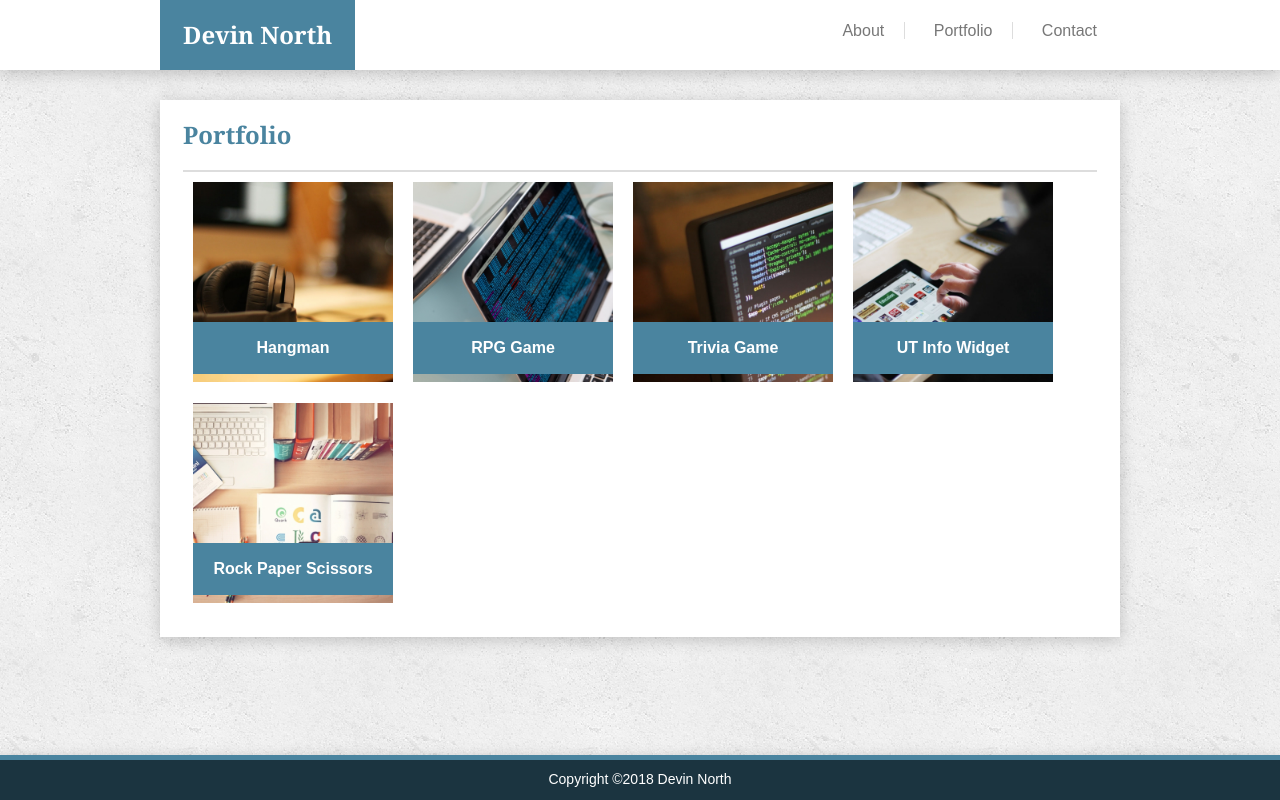
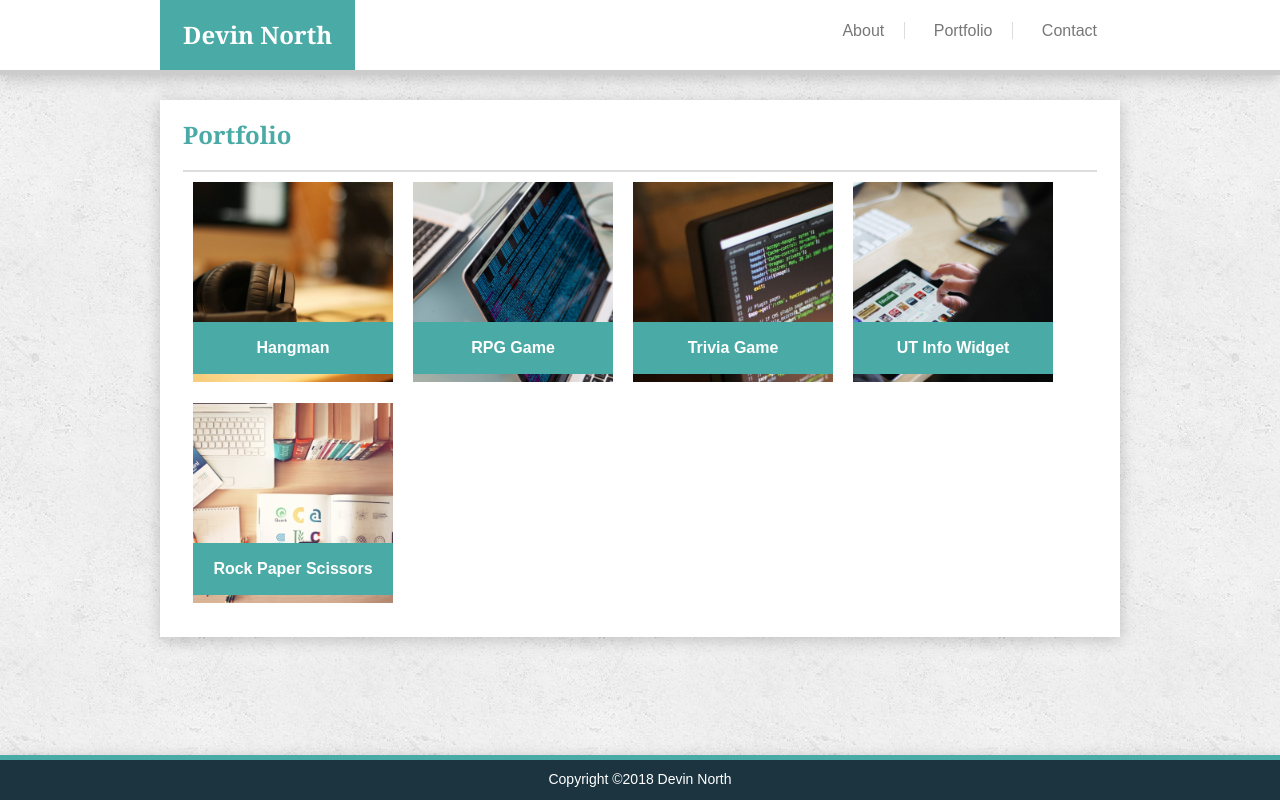
Before and after one commit to dvnnorth/Basic-Portfolio, a plain HTML site: page portfolio.html in a window 1280 px wide. Drawn offline with Linux system fonts and the light colour scheme.

Commit message:
Made a few more style tweaks, changed the colors back to the spec from the assignment prompt.

```diff
--- a/assets/css/style.css
+++ b/assets/css/style.css
@@ -2,7 +2,7 @@
 
 -- Replaced the sand color with white --
 
-#4a849f  #1b3440  #b4d6c6  #ffffff  #f2845c */
+#4aaaa5  #1b3440  #b4d6c6  #ffffff  #f2845c */
 
 * {
     box-sizing: border-box;
@@ -28,7 +28,7 @@ a:hover {
 }
 
 header, #nameBox {
-    color: #4a849f;
+    color: #4aaaa5;
     font-family: Georgia, 'Times New Roman', Times, serif;
     font-weight: bold;
 }
@@ -57,7 +57,7 @@ textarea {
 }
 
 .submitButton {
-    background-color: #4a849f;
+    background-color: #4aaaa5;
     color: #fff;
     padding: 10px;
     border: 0px;
@@ -87,7 +87,7 @@ textarea {
     text-align: center;
     font-size: 16px;
     font-weight: bold;
-    background-color: #4a849f;
+    background-color: #4aaaa5;
     top: 140px;
 }
 
@@ -98,11 +98,12 @@ textarea {
 
 #navBarTop {
     width: 100%;
-    height: 70px;
+    height: 75px;
     background: #fff;
     position: fixed;
     top: 0px;
     z-index: 2;
+    border-bottom: 5px solid #ccc;
     box-shadow: 0px 3px 15px rgba(0,0,0,0.2);
 }
 
@@ -120,7 +121,7 @@ textarea {
 #nameBox {
     float: left;
     padding: 23px;
-    background-color: #4a849f;
+    background-color: #4aaaa5;
     color: #fff;
 }
 
@@ -139,6 +140,7 @@ textarea {
     margin: 100px auto;
     position: relative;
     background-color: #ffffff;
+    /* border: 5px solid #ddd; I know its part of the spec, but the shadow just looks way better imo */
     box-shadow: 0px 3px 15px rgba(0,0,0,0.2);
     padding: 23px;
 }
@@ -156,12 +158,12 @@ textarea {
 #avatarImage {
     border-radius: 50%;
     float: left;
-    margin: 23px 23px 23px 0px;
+    margin: 23px 23px 10px 0px;
 }
 
 #pageFooterBar {
     background-color: #1b3440;
-    border-top: 5px #4a849f solid;
+    border-top: 5px #4aaaa5 solid;
     height: 45px;
     position: fixed;
     z-index: 2;
```
Also changed, not shown: index.html (+3 -1 lines), 1 other file.
